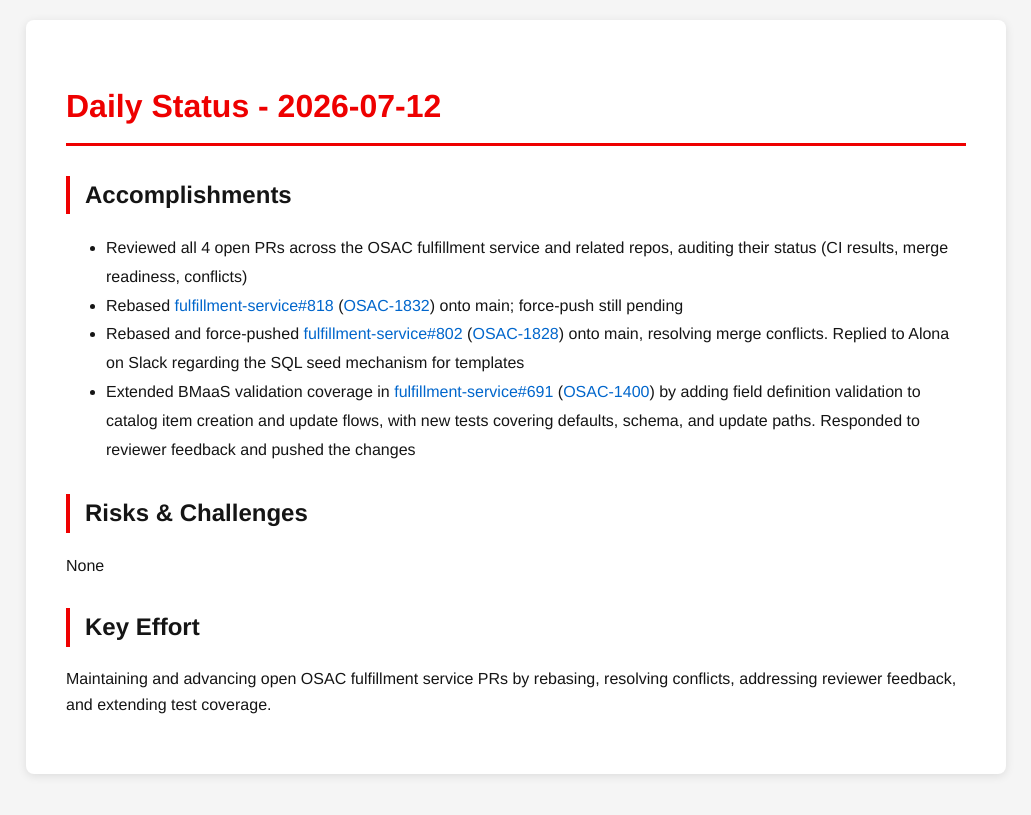
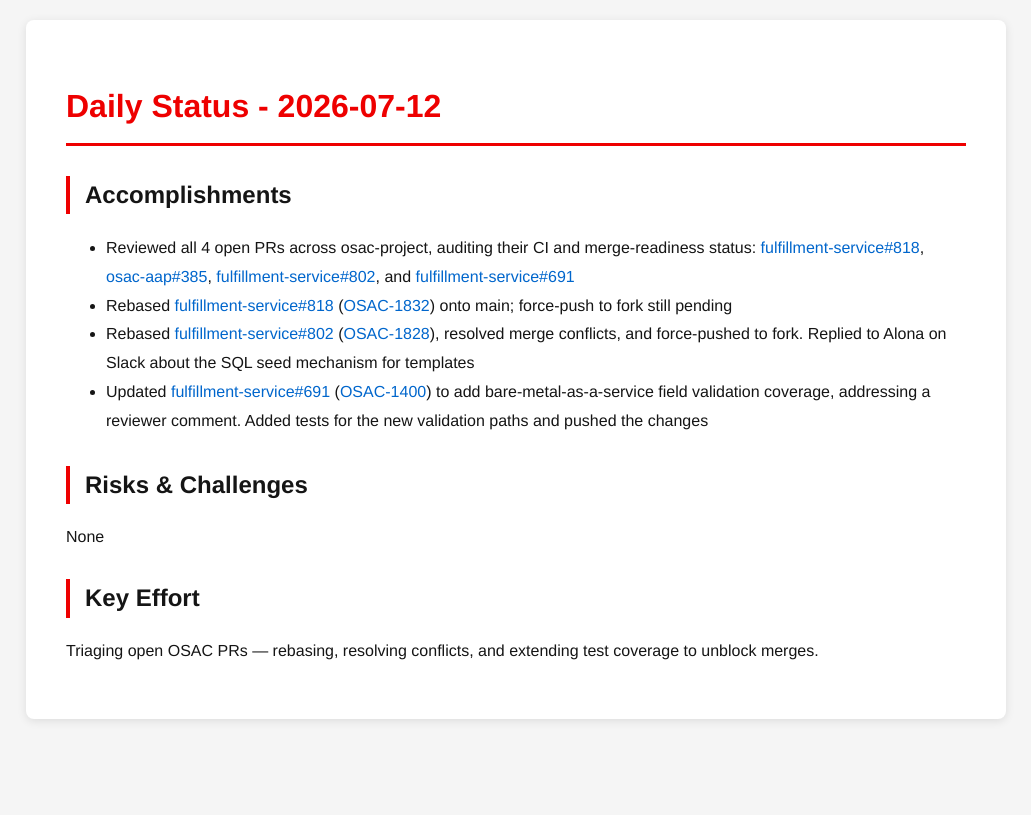
Before and after one commit to tzvatot/daily-status, a Jekyll site: the page built from 2026-07-12.md, in a window 1280 px wide. Shown: the top 815 px of the page, without its empty margins (124-1155 px from the left). Built offline with Jekyll 4.4.1, drawn with Linux system fonts in a browser that asks for light colours.

Commit message:
Daily status update - 2026-07-12

```diff
--- a/2026-07-12.md
+++ b/2026-07-12.md
@@ -7,13 +7,13 @@ date: 2026-07-12
 # Daily Status - 2026-07-12
 
 ## Accomplishments
-- Reviewed all 4 open PRs across the OSAC fulfillment service and related repos, auditing their status (CI results, merge readiness, conflicts)
-- Rebased [fulfillment-service#818](https://github.com/osac-project/fulfillment-service/pull/818) ([OSAC-1832](https://redhat.atlassian.net/browse/OSAC-1832)) onto main; force-push still pending
-- Rebased and force-pushed [fulfillment-service#802](https://github.com/osac-project/fulfillment-service/pull/802) ([OSAC-1828](https://redhat.atlassian.net/browse/OSAC-1828)) onto main, resolving merge conflicts. Replied to Alona on Slack regarding the SQL seed mechanism for templates
-- Extended BMaaS validation coverage in [fulfillment-service#691](https://github.com/osac-project/fulfillment-service/pull/691) ([OSAC-1400](https://redhat.atlassian.net/browse/OSAC-1400)) by adding field definition validation to catalog item creation and update flows, with new tests covering defaults, schema, and update paths. Responded to reviewer feedback and pushed the changes
+- Reviewed all 4 open PRs across osac-project, auditing their CI and merge-readiness status: [fulfillment-service#818](https://github.com/osac-project/fulfillment-service/pull/818), [osac-aap#385](https://github.com/osac-project/osac-aap/pull/385), [fulfillment-service#802](https://github.com/osac-project/fulfillment-service/pull/802), and [fulfillment-service#691](https://github.com/osac-project/fulfillment-service/pull/691)
+- Rebased [fulfillment-service#818](https://github.com/osac-project/fulfillment-service/pull/818) ([OSAC-1832](https://redhat.atlassian.net/browse/OSAC-1832)) onto main; force-push to fork still pending
+- Rebased [fulfillment-service#802](https://github.com/osac-project/fulfillment-service/pull/802) ([OSAC-1828](https://redhat.atlassian.net/browse/OSAC-1828)), resolved merge conflicts, and force-pushed to fork. Replied to Alona on Slack about the SQL seed mechanism for templates
+- Updated [fulfillment-service#691](https://github.com/osac-project/fulfillment-service/pull/691) ([OSAC-1400](https://redhat.atlassian.net/browse/OSAC-1400)) to add bare-metal-as-a-service field validation coverage, addressing a reviewer comment. Added tests for the new validation paths and pushed the changes
 
 ## Risks & Challenges
 None
 
 ## Key Effort
-Maintaining and advancing open OSAC fulfillment service PRs by rebasing, resolving conflicts, addressing reviewer feedback, and extending test coverage.
+Triaging open OSAC PRs — rebasing, resolving conflicts, and extending test coverage to unblock merges.
```
